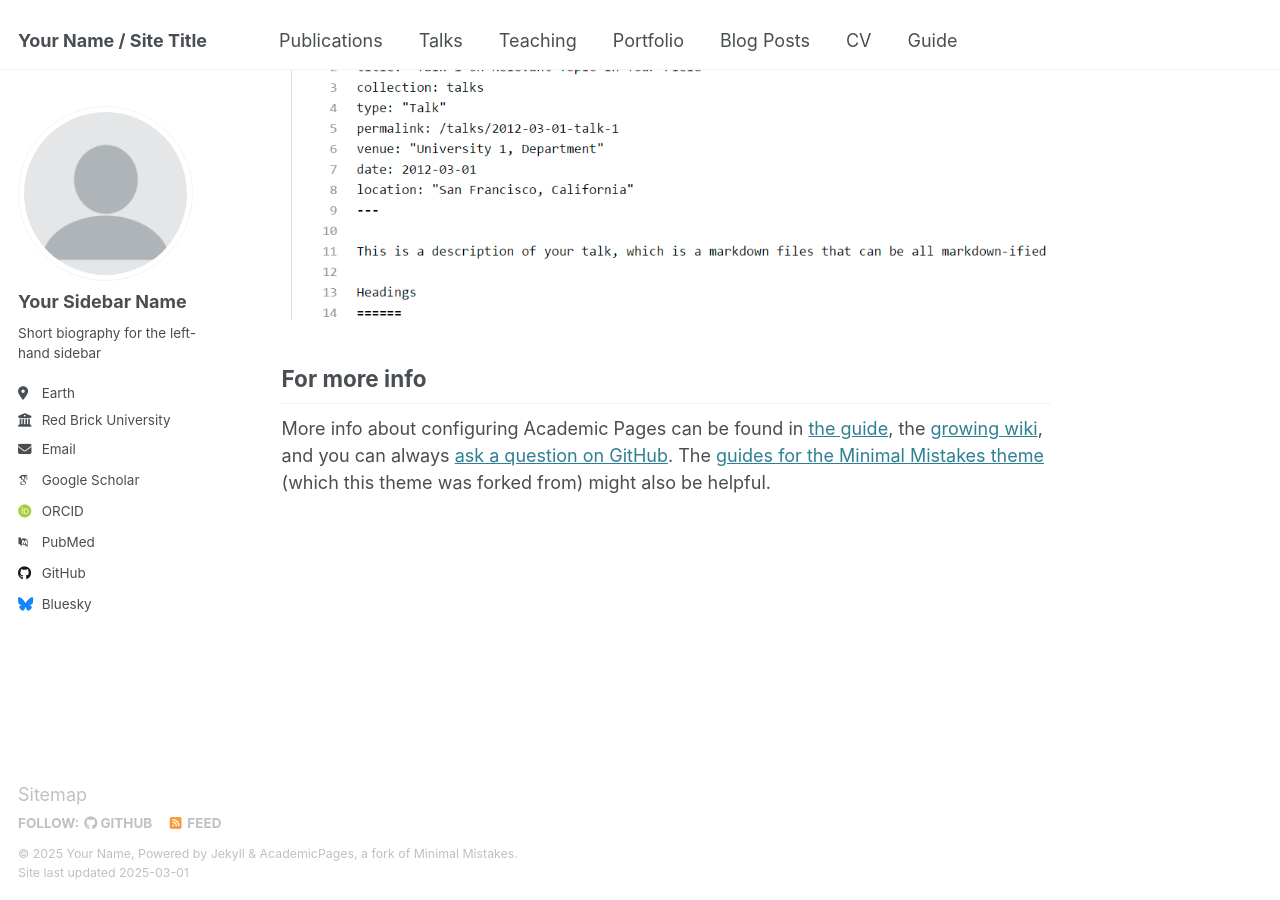
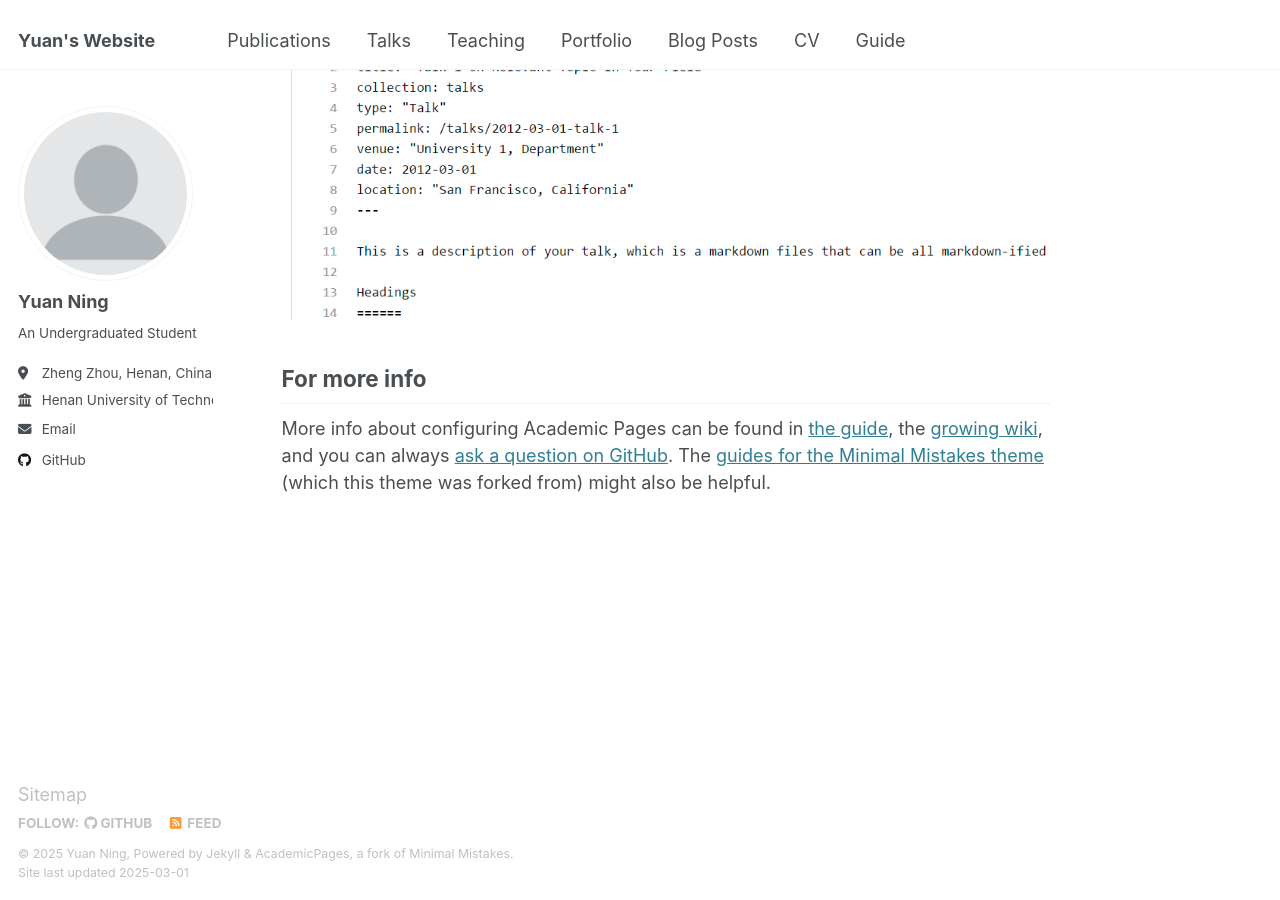
Before and after one commit to YuanN1ng/YuanN1ng.github.io, a Jekyll site: the page built from _pages/about.md, in a window 1280 px wide and 900 px high, scrolled down 2642 px. Built offline with Jekyll 4.4.1, drawn with Linux system fonts in a browser that asks for light colours; some web fonts are replaced.

Commit message:
Update _config.yml

```diff
--- a/_config.yml
+++ b/_config.yml
@@ -9,11 +9,11 @@
 # Basic Site Settings
 locale                   : "en-US"
 site_theme               : "default"
-title                    : "Your Name / Site Title"
+title                    : "Yuan's Website"
 title_separator          : "-"
-name                     : &name "Your Name"
+name                     : &name "Yuan Ning"
 description              : &description "personal description"
-url                      : https://academicpages.github.io # the base hostname & protocol for your site e.g. "https://[your GitHub username].github.io"
+url                      : https://YuanN1ng.github.io # the base hostname & protocol for your site e.g. "https://[your GitHub username].github.io"
 baseurl                  : "" # the subpath of your site, e.g. "/blog"
 repository               : "academicpages/academicpages.github.io"
 
@@ -23,21 +23,21 @@ repository               : "academicpages/academicpages.github.io"
 author:
   # Biographic information
   avatar           : "profile.png"
-  name             : "Your Sidebar Name"
+  name             : "Yuan Ning"
   pronouns         : # example: "she/her"
-  bio              : "Short biography for the left-hand sidebar"
-  location         : "Earth"
-  employer         : "Red Brick University"
+  bio              : "An Undergraduated Student"
+  location         : "Zheng Zhou, Henan, China"
+  employer         : "Henan University of Technology"
   uri              : # URL
-  email            : "none@example.org"
+  email            : "yuanning.nn@gmail.com"
 
   # Academic websites
   arxiv            : # URL - Update with the correct link to your profile
-  googlescholar    : "https://scholar.google.com/citations?user=PS_CX0AAAAAJ"
+  googlescholar    : #"https://scholar.google.com/citations?user=PS_CX0AAAAAJ"
   impactstory      : # URL
-  orcid            : "http://orcid.org/yourorcidurl"
+  orcid            : #"http://orcid.org/yourorcidurl"
   semantic         : # URL
-  pubmed           : "https://www.ncbi.nlm.nih.gov/pubmed/?term=john+snow"
+  pubmed           : #"https://www.ncbi.nlm.nih.gov/pubmed/?term=john+snow"
   researchgate     : # URL
   scopus           : # URL
 
@@ -45,12 +45,12 @@ author:
   bitbucket        : # Username - Update with your username on the site
   codepen          : # Username
   dribbble         : # Username
-  github           : "academicpages"
+  github           : "YuanN1ng"
   kaggle           : # Username
   stackoverflow    : # User number or user number and name (i.e., use "1" or "1/jeff-atwood")
 
   # Social media
-  bluesky          : "bsky.app" # Replace this with you Bluesky username
+  bluesky          : #"bsky.app" # Replace this with you Bluesky username
   facebook         : # Username
   flickr           : # Username
   foursquare       : # Username
@@ -131,7 +131,7 @@ yandex_site_verification :
 
 # Social Sharing
 twitter:
-  username               : &twitter
+  username               : #&twitter
 facebook:
   username               :
   app_id                 :
```
